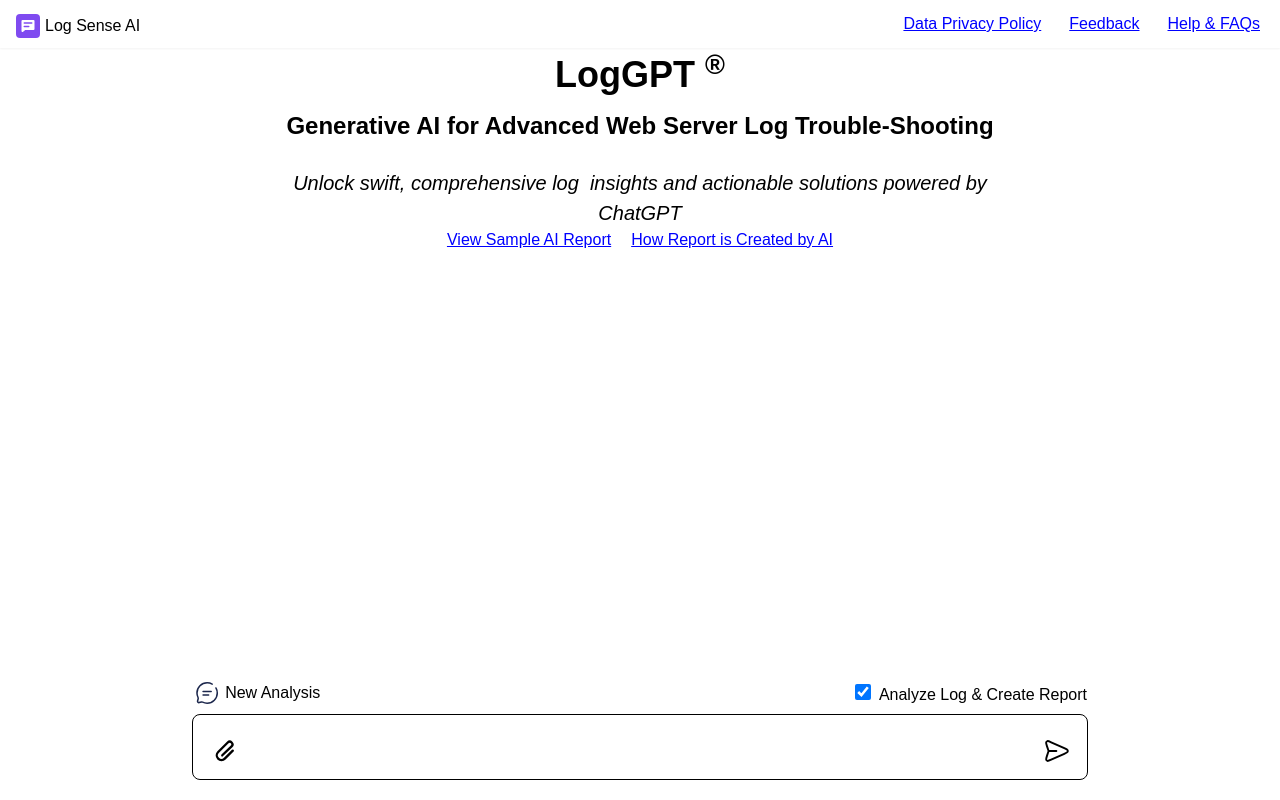
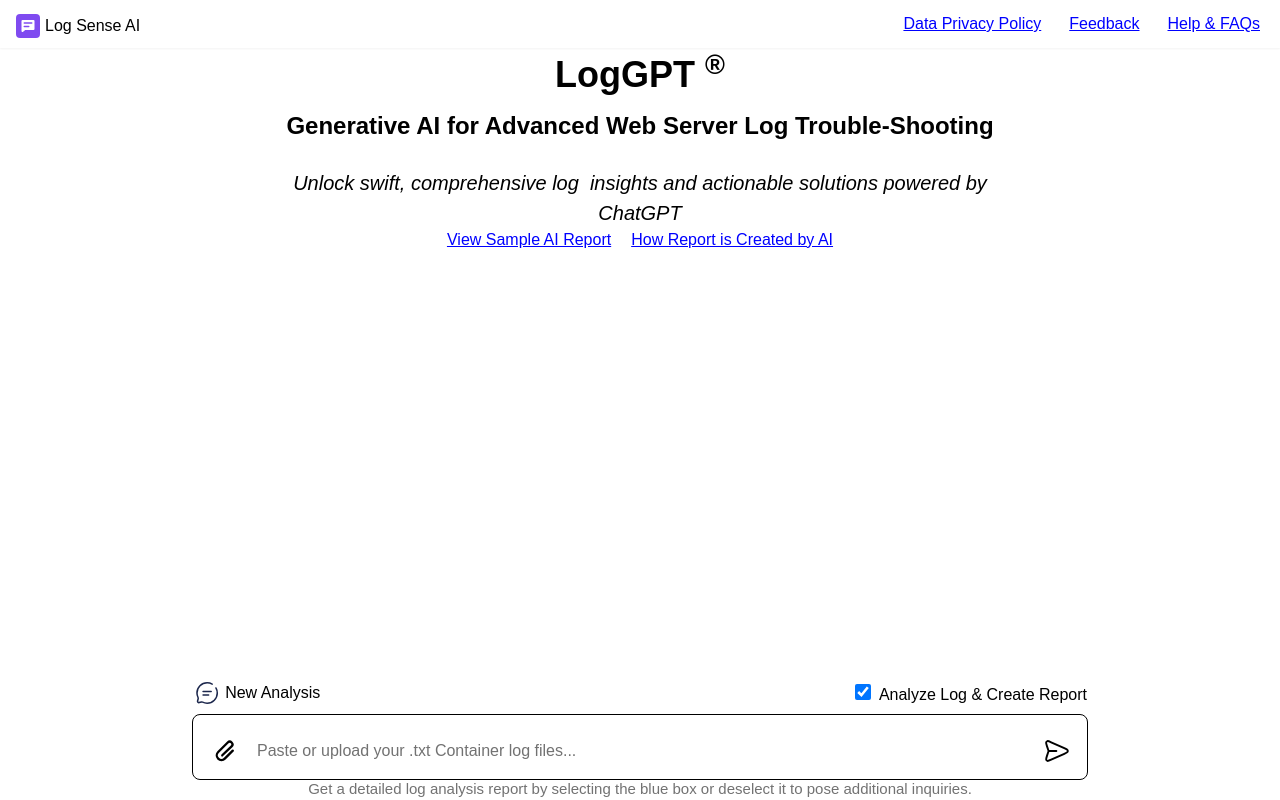
Before and after one commit to perseusprince070/loganalysis_client, a React (Create React App) app: page /webserver in a window 1280 px wide. Built offline with nearby package versions, Linux system fonts and the light colour scheme.

Commit message:
update frontend

```diff
--- a/src/pages/ApplicationView.js
+++ b/src/pages/ApplicationView.js
@@ -11,6 +11,7 @@
   const [report, setReport] = useState(true);
   const [isDiable, setIsDisable] = useState(false);
   const [isNewChat, setIsNewChat] = useState(false);
+  const [placeholderVisible, setPlaceholderVisible] = useState(true);
 
   const fileRef = useRef(null);
   const promptRef = useRef(null);
@@ -79,6 +80,12 @@
   };
 
   console.log(chatlogs);
+
+  const handleContentChange = () => {
+    if (promptRef.current) {
+      setPlaceholderVisible(promptRef.current.innerText.trim().length === 0);
+    }
+  };
 
   return (
     <div className="flex flex-col place-items-center">
@@ -238,7 +245,16 @@
             ref={promptRef}
             className="w-full outline-none overflow-auto resize-none my-auto max-h-24 text-wrap bg-transparent mx-3"
             contentEditable
-          />
+            onInput={handleContentChange}
+            onFocus={handleContentChange}
+            onBlur={handleContentChange}
+          >
+            {placeholderVisible && (
+              <div className="text-[#727272]">
+                Paste or upload your .txt Container log files...
+              </div>
+            )}
+          </div>
 
           <button className="bottom-0" type="submit" disabled={isDiable}>
             <svg
@@ -260,6 +276,11 @@
           </button>
         </div>
       </form>
+
+      <div className="bottom-0 absolute text-[15px] text-[#727272]">
+        Get a detailed log analysis report by selecting the blue box or deselect
+        it to pose additional inquiries.
+      </div>
     </div>
   );
 };
--- a/src/pages/ContainerView.js
+++ b/src/pages/ContainerView.js
@@ -11,6 +11,7 @@
   const [report, setReport] = useState(true);
   const [isDiable, setIsDisable] = useState(false);
   const [isNewChat, setIsNewChat] = useState(false);
+  const [placeholderVisible, setPlaceholderVisible] = useState(true);
 
   const fileRef = useRef(null);
   const promptRef = useRef(null);
@@ -81,6 +82,12 @@
   };
 
   console.log(chatlogs);
+
+  const handleContentChange = () => {
+    if (promptRef.current) {
+      setPlaceholderVisible(promptRef.current.innerText.trim().length === 0);
+    }
+  };
 
   return (
     <div className="flex flex-col place-items-center">
@@ -235,13 +242,22 @@
             onClick={() => (fileRef.current.value = null)}
             onChange={(event) => setAttachments(Array.from(event.target.files))}
           />
-
           <div
             ref={promptRef}
-            className="w-full outline-none overflow-auto resize-none my-auto max-h-24 text-wrap bg-transparent mx-3"
+            className={`w-full outline-none overflow-auto resize-none my-auto max-h-24 text-wrap bg-transparent mx-3 ${
+              placeholderVisible ? 'placeholder-style' : ''
+            }`}
             contentEditable
-          />
-
+            onInput={handleContentChange}
+            onFocus={handleContentChange}
+            onBlur={handleContentChange}
+          >
+            {placeholderVisible && (
+              <div className="text-[#727272]">
+                Paste or upload your .txt Container log files...
+              </div>
+            )}
+          </div>
           <button className="bottom-0" type="submit" disabled={isDiable}>
             <svg
               width="36"
@@ -262,6 +278,11 @@
           </button>
         </div>
       </form>
+
+      <div className="bottom-0 absolute text-[15px] text-[#727272]">
+        Get a detailed log analysis report by selecting the blue box or deselect
+        it to pose additional inquiries.
+      </div>
     </div>
   );
 };
--- a/src/pages/SystemView.js
+++ b/src/pages/SystemView.js
@@ -11,6 +11,7 @@
   const [report, setReport] = useState(true);
   const [isDiable, setIsDisable] = useState(false);
   const [isNewChat, setIsNewChat] = useState(false);
+  const [placeholderVisible, setPlaceholderVisible] = useState(true);
 
   const fileRef = useRef(null);
   const promptRef = useRef(null);
@@ -80,6 +81,12 @@
   };
 
   console.log(chatlogs);
+
+  const handleContentChange = () => {
+    if (promptRef.current) {
+      setPlaceholderVisible(promptRef.current.innerText.trim().length === 0);
+    }
+  };
 
   return (
     <div className="flex flex-col place-items-center">
@@ -239,7 +246,16 @@
             ref={promptRef}
             className="w-full outline-none overflow-auto resize-none my-auto max-h-24 text-wrap bg-transparent mx-3"
             contentEditable
-          />
+            onInput={handleContentChange}
+            onFocus={handleContentChange}
+            onBlur={handleContentChange}
+          >
+            {placeholderVisible && (
+              <div className="text-[#727272]">
+                Paste or upload your .txt Container log files...
+              </div>
+            )}
+          </div>
 
           <button className="bottom-0" type="submit" disabled={isDiable}>
             <svg
@@ -261,6 +277,10 @@
           </button>
         </div>
       </form>
+      <div className="bottom-0 absolute text-[15px] text-[#727272]">
+        Get a detailed log analysis report by selecting the blue box or deselect
+        it to pose additional inquiries.
+      </div>
     </div>
   );
 };
--- a/src/pages/WebServerView.js
+++ b/src/pages/WebServerView.js
@@ -11,6 +11,7 @@
   const [report, setReport] = useState(true);
   const [isDiable, setIsDisable] = useState(false);
   const [isNewChat, setIsNewChat] = useState(false);
+  const [placeholderVisible, setPlaceholderVisible] = useState(true);
 
   const fileRef = useRef(null);
   const promptRef = useRef(null);
@@ -80,6 +81,12 @@
   };
 
   console.log(chatlogs);
+
+  const handleContentChange = () => {
+    if (promptRef.current) {
+      setPlaceholderVisible(promptRef.current.innerText.trim().length === 0);
+    }
+  };
 
   return (
     <div className="flex flex-col place-items-center">
@@ -241,7 +248,16 @@
             ref={promptRef}
             className="w-full outline-none overflow-auto resize-none my-auto max-h-24 text-wrap bg-transparent mx-3"
             contentEditable
-          />
+            onInput={handleContentChange}
+            onFocus={handleContentChange}
+            onBlur={handleContentChange}
+          >
+            {placeholderVisible && (
+              <div className="text-[#727272]">
+                Paste or upload your .txt Container log files...
+              </div>
+            )}
+          </div>
 
           <button className="bottom-0" type="submit" disabled={isDiable}>
             <svg
@@ -263,6 +279,10 @@
           </button>
         </div>
       </form>
+      <div className="bottom-0 absolute text-[15px] text-[#727272]">
+        Get a detailed log analysis report by selecting the blue box or deselect
+        it to pose additional inquiries.
+      </div>
     </div>
   );
 };
```
